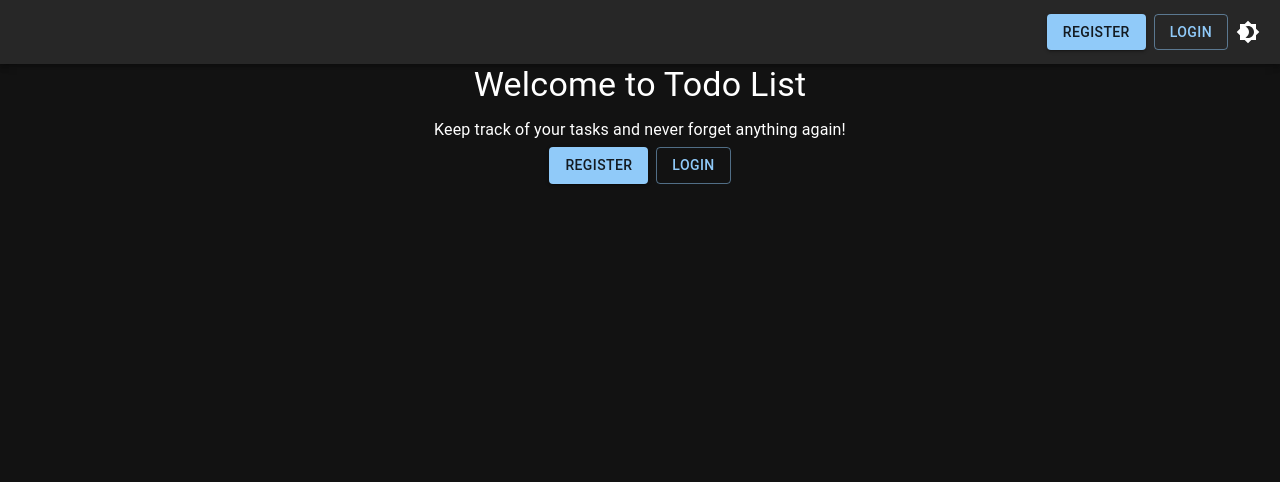
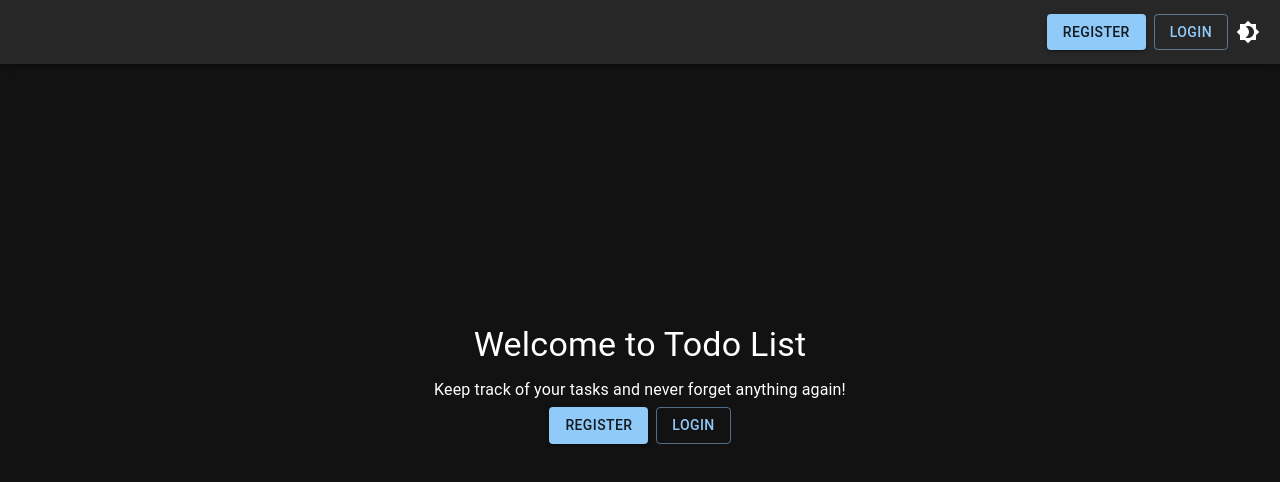
Before and after one commit to 0adiy/OCTANET_JULY, a React (Vite) app in the folder task_2/: page / in a window 1280 px wide. Shown: the top 482 px of the page. Built offline with nearby package versions, Linux system fonts and the light colour scheme; no server answers.

Commit message:
basic todos are registered automatically as eg.

```diff
--- a/task_2/src/App.jsx
+++ b/task_2/src/App.jsx
@@ -1,6 +1,6 @@
-import { useState, useEffect } from "react";
-import { getAuth, onAuthStateChanged } from "firebase/auth";
+import { useState } from "react";
 import { ThemeProvider, createTheme } from "@mui/material/styles";
+import { Box } from "@mui/material";
 import CssBaseline from "@mui/material/CssBaseline";
 import LandingPage from "./pages/landingPage";
 import TodoListPage from "./pages/todoListPage";
@@ -8,20 +8,6 @@ import MenuAppBar from "./components/MenuAppBar";
 
 function App() {
   const [isLoggedIn, setisLoggedIn] = useState(false);
-
-  useEffect(() => {
-    const unsubscribe = onAuthStateChanged(getAuth(), (user) => {
-      if (user) setisLoggedIn(true);
-      else setisLoggedIn(false);
-    });
-
-    return () => unsubscribe();
-  }, []);
-
-  // onAuthStateChanged(getAuth(), (user) => {
-  //   if (user) setisLoggedIn(true);
-  //   else setisLoggedIn(false);
-  // });
 
   const [darkMode, setDarkMode] = useState(true);
 
@@ -39,12 +25,15 @@ function App() {
   return (
     <ThemeProvider theme={theme}>
       <CssBaseline />
+      <Box>
         <MenuAppBar
           onThemeChange={handleThemeChange}
           isDark={darkMode}
           isLoggedIn={isLoggedIn}
+          setisLoggedIn={setisLoggedIn}
         />
         {isLoggedIn ? <TodoListPage /> : <LandingPage />}
+      </Box>
     </ThemeProvider>
   );
 }
--- a/task_2/src/components/MenuAppBar.jsx
+++ b/task_2/src/components/MenuAppBar.jsx
@@ -1,12 +1,22 @@
-import React from "react";
+import React, { useEffect } from "react";
 import { AppBar, Toolbar, Button, IconButton, Box } from "@mui/material";
 import Brightness4Icon from "@mui/icons-material/Brightness4";
 import Brightness7Icon from "@mui/icons-material/Brightness7";
 import LoginDialog from "./loginDialog";
 import RegisterDialog from "./registerDialog";
 import { logout } from "../firebase";
+import { getAuth, onAuthStateChanged } from "firebase/auth";
 
-const MyAppBar = ({ isLoggedIn, isDark, onThemeChange }) => {
+const MyAppBar = ({ setisLoggedIn, isLoggedIn, isDark, onThemeChange }) => {
+  useEffect(() => {
+    const unsubscribe = onAuthStateChanged(getAuth(), (user) => {
+      if (user) setisLoggedIn(true);
+      else setisLoggedIn(false);
+    });
+
+    return () => unsubscribe();
+  }, []);
+
   return (
     <AppBar position='static' sx={{ bgcolor: isDark ? null : "#333" }}>
       <Toolbar>
--- /dev/null
+++ b/task_2/src/components/todo.jsx
@@ -0,0 +1,12 @@
+import { List, ListItem, ListItemAvatar, ListItemText } from "@mui/material";
+const Todo = ({ todo }) => {
+  return (
+    <List className='todo__list'>
+      <ListItem>
+        <ListItemAvatar />
+        <ListItemText primary={todo} secondary={todo} />
+      </ListItem>
+    </List>
+  );
+};
+export default Todo;
--- a/task_2/src/firebase.jsx
+++ b/task_2/src/firebase.jsx
@@ -33,6 +33,32 @@ async function registerWithEmailAndPassword(email, password) {
       uid: user.uid,
       authProvider: "local",
       email,
+      todos: [
+        {
+          text: "Todo 1",
+          completed: false,
+          priority: "normal",
+          deadline: new Date(),
+        },
+        {
+          text: "Todo 2",
+          completed: true,
+          priority: "high",
+          deadline: new Date(),
+        },
+        {
+          text: "Todo 3",
+          completed: false,
+          priority: "normal",
+          deadline: new Date(),
+        },
+        {
+          text: "Todo 4",
+          completed: true,
+          priority: "high",
+          deadline: new Date(),
+        },
+      ],
     });
     return token;
   } catch (error) {
@@ -57,4 +83,4 @@ async function logout() {
   await signOut(auth);
 }
 
-export { registerWithEmailAndPassword, loginWithEmailAndPassword, logout };
+export { registerWithEmailAndPassword, loginWithEmailAndPassword, logout, db };
--- a/task_2/src/main.jsx
+++ b/task_2/src/main.jsx
@@ -2,8 +2,4 @@ import React from "react";
 import ReactDOM from "react-dom/client";
 import App from "./App.jsx";
 
-ReactDOM.createRoot(document.getElementById("root")).render(
-  <React.StrictMode>
-    <App />
-  </React.StrictMode>
-);
+ReactDOM.createRoot(document.getElementById("root")).render(<App />);
--- a/task_2/src/pages/landingPage.jsx
+++ b/task_2/src/pages/landingPage.jsx
@@ -6,7 +6,16 @@ import { onAuthStateChanged, getAuth } from "firebase/auth";
 
 function LandingPage() {
   return (
-    <Container maxWidth='sm'>
+    <Container
+      maxWidth='sm'
+      sx={{
+        display: "flex",
+        flexDirection: "column",
+        alignItems: "center",
+        justifyContent: "center",
+        minHeight: "80vh",
+      }}
+    >
       <Typography variant='h4' align='center' gutterBottom>
         Welcome to Todo List
       </Typography>
--- a/task_2/src/pages/todoListPage.jsx
+++ b/task_2/src/pages/todoListPage.jsx
@@ -1,10 +1,29 @@
-import React, { useState } from "react";
-import { Button, Container, Typography } from "@mui/material";
-import RegisterDialog from "../components/registerDialog";
-import LoginDialog from "../components/loginDialog";
-import { onAuthStateChanged, getAuth } from "firebase/auth";
+import React, { useEffect } from "react";
+import { Container, Typography } from "@mui/material";
+import Todo from "../components/todo";
+import { collection, onSnapshot } from "firebase/firestore";
+import { db } from "../firebase.jsx";
 
 function TodoListPage() {
+  // useEffect(() => {
+  //   onSnapshot(q, (snapshot) => {
+  //     setTodos(
+  //       snapshot.docs.map((doc) => ({
+  //         id: doc.id,
+  //         item: doc.data(),
+  //       }))
+  //     );
+  //   });
+  // }, [input]);
+  useEffect(() => {
+    const usersref = collection(db, "users");
+    const todo = onSnapshot(usersref, (snapshot) => {
+      console.log("length: ", snapshot.docs.length);
+      snapshot.docs.forEach((doc) => {
+        console.table(doc.data());
+      });
+    });
+  }, []);
   return (
     <Container maxWidth='sm'>
       <Typography variant='h4' align='center' gutterBottom>
```
Lines whose indentation alone changed are shown as unchanged.
